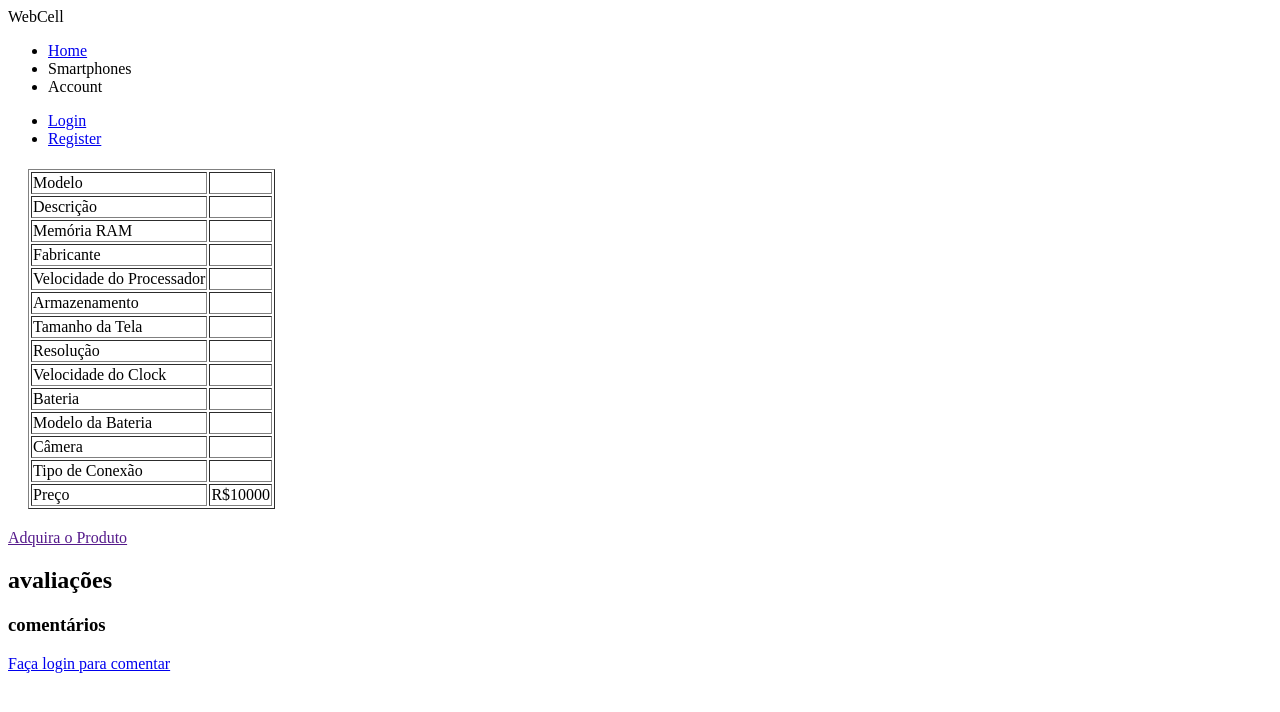
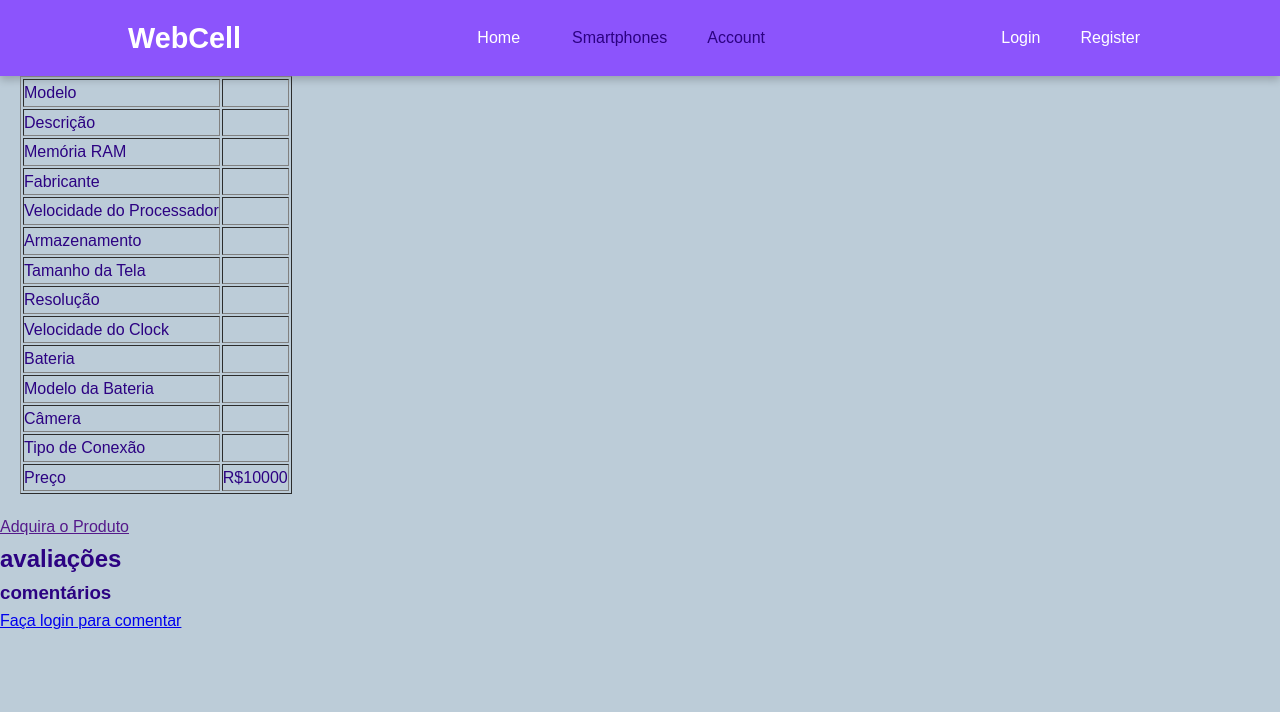
Before and after one commit to hiildh/projeto-desenvolvimento-web, a Django app: template core/templates/paginacelulares.html in a window 1280 px wide. Shown: the top 712 px of the page. Run offline with Django 5.2, Linux system fonts and the light colour scheme; the template is opened without the code that fills it, so the values that code supplies are empty.

Commit message:
pagina celular

```diff
--- /dev/null
+++ b/core/static/pagina-celular.css
@@ -0,0 +1,78 @@
+* {
+    margin: 0;
+    padding: 0;
+    box-sizing: border-box;
+    font-family: Arial, sans-serif;
+}
+
+body {
+    background-color: #bcccd8; /* color5 */
+    color: #2c0282; /* color3 */
+    line-height: 1.6;
+}
+
+header {
+    background-color: #8c54fc; /* color1 */
+    padding: 15px 10%;
+    display: flex;
+    justify-content: space-between;
+    align-items: center;
+    box-shadow: 0px 4px 8px rgba(0, 0, 0, 0.2);
+}
+
+header .logo {
+    font-size: 1.8rem;
+    color: #fff;
+    font-weight: bold;
+}
+
+header ul {
+    display: flex;
+    gap: 1rem;
+}
+
+header ul li {
+    list-style: none;
+}
+
+header ul li a {
+    color: #ffffff;
+    text-decoration: none;
+    font-size: 1rem;
+    padding: 8px 12px;
+    transition: 0.3s ease;
+}
+
+header ul li a:hover {
+    background-color: #ad7ffa; /* color2 */
+    border-radius: 5px;
+}
+
+.star-rating {
+    display: flex;
+    flex-direction: row;
+    justify-content: start;
+}
+
+.star {
+    font-size: 1em;
+    color: #ccc;
+    cursor: pointer;
+    transition: color 0.2s;
+}
+
+.star.hover,
+.star.selected {
+    color: gold;
+}
+
+.imagem-do-produto {
+    max-width: 2000px;
+}
+.table-container {
+    display: flex;
+    align-items: flex-start;
+}
+.info-table {
+    margin-left: 20px;
+}
--- a/core/templates/paginacelulares.html
+++ b/core/templates/paginacelulares.html
@@ -4,37 +4,8 @@
     <meta charset="UTF-8">
     <meta name="viewport" content="width=device-width, initial-scale=1.0">
     <title>{{celular.nome}}</title>
-    <style>
-        .star-rating {
-            display: flex;
-            flex-direction: row;
-            justify-content: start;
-        }
-
-        .star {
-            font-size: 1em;
-            color: #ccc;
-            cursor: pointer;
-            transition: color 0.2s;
-        }
-
-        .star.hover,
-        .star.selected {
-            color: gold;
-        }
-
-        .imagem-do-produto {
-            max-width: 2000px;
-        }
-        .table-container {
-            display: flex;
-            align-items: flex-start;
-        }
-        .info-table {
-            margin-left: 20px;
-        }
-    </style>
-</head>
+    <link rel="stylesheet" href="../static/pagina-celular.css">
+   </head>
 <body>
     <header>
         <span class="logo">WebCell</span>
```
